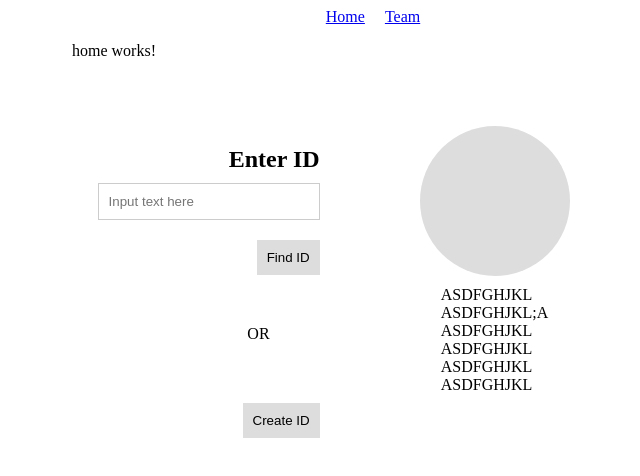
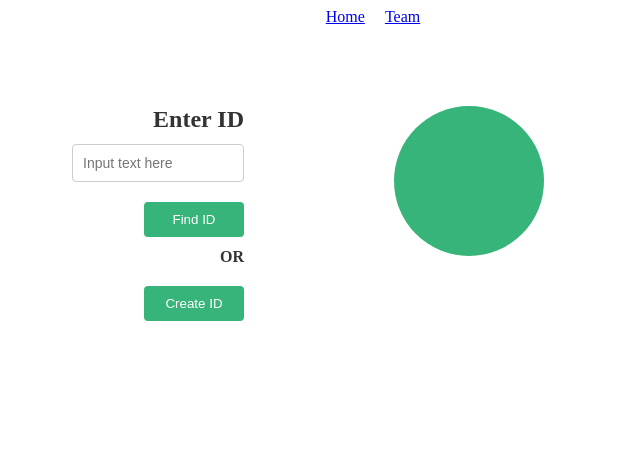
Before and after one commit to dbaglodi/Healthcare-Fraud-Detection, an Angular app in the folder healthcare-fraud-detection/: page /home in a window 1280 px wide. Shown: the top 476 px of the page, without its empty margins (257-897 px from the left). Built offline with nearby package versions, Linux system fonts and the light colour scheme; no server answers.

Commit message:
add css styles

```diff
--- a/healthcare-fraud-detection/src/app/home/home.component.css
+++ b/healthcare-fraud-detection/src/app/home/home.component.css
@@ -1,3 +1,4 @@
+/* Container adjustments for right alignment */
 .container {
     display: flex;
     flex-direction: column;
@@ -7,6 +8,7 @@
     padding: 20px; /* Add some padding around the container */
 }
 
+/* Navigation styles */
 nav ul {
     list-style-type: none;
     padding: 0;
@@ -18,102 +20,158 @@ nav ul li {
     margin-right: 20px;
 }
 
+/* Content section right alignment and spacing */
 .content {
     display: flex;
     justify-content: flex-end; /* Right-aligns the content */
     align-items: flex-start; /* Aligns content at the top */
-    gap: 50px; /* Adjusts space between sections */
+    gap: 150px; /* Adjusts space between sections */
     width: 80%; /* Limits the width of the entire content area */
-    padding: 50px;
+    padding: 80px;
 }
 
+/* Form and image sections with max width */
 .form-section, .image-section {
     max-width: 300px; /* Limits width of both sections */
 }
 
+/* Right-aligned form elements */
 .form-section {
     display: flex;
     flex-direction: column;
     align-items: flex-end; /* Aligns inputs and labels to the right */
+    gap: 0.5px; /* Space between form elements for cleaner look */
 }
 
 .form-section h2 {
-    margin-bottom: 10px;
-    text-align: right; /* Align header to the right */
+    margin: 0 0 10px 0;
+    text-align: left; /* Align header to the right */
+    font-size: 24px;
+    font-weight: bold;
+    color: #333; /* Darker color for the heading */
 }
 
+/* Input text box with right-aligned text */
 .form-section input {
     padding: 10px;
     margin-bottom: 10px;
     border: 1px solid #ccc;
-    width: 200px; /* Fixed width for better alignment */
+    border-radius: 4px;
+    width: 150px; /* Fixed width for better alignment */
+    text-align: left; /* Align input text to the right */
+    font-size: 14px;
 }
 
+/* Button styles with same color as the circle */
 .form-section button {
     padding: 10px;
-    background-color: #ddd;
+    background-color: #37B479; /* Same color as the circle */
+    color: white;
     border: none;
-    margin-top: 10px; /* Space above the button */
+    border-radius: 4px;
+    margin-top: 10px;
+    cursor: pointer;
+    width: 100px;
+    text-align: center;
 }
 
+.form-section button:hover {
+    background-color: #2e9562; /* Darker shade on hover */
+}
+
+/* Styling for OR text */
+.or-text {
+
+    font-size: 16px;
+    font-weight: bold;
+    margin: 10px 0; /* Adds space above and below "OR" */
+    text-align: center;
+    color: #333; /* Darker color for emphasis */
+}
+
+/* Create ID section styling */
+.create-id-section {
+    width: 100%; /* Full width for better alignment */
+    display: flex;
+    flex-direction: column;
+    align-items: flex-end; /* Aligns the form section to the right */
+    gap: 10px; /* Adds space between elements */
+}
+
+/* Right-aligned create ID form */
+.create-id-form {
+    display: flex;
+    flex-direction: column;
+    align-items: flex-end;
+}
+
+/* Input field in the Create ID form */
+.create-id-form input {
+    padding: 10px;
+    border: 1px solid #37B479;
+    border-radius: 4px;
+    width: 200px; /* Fixed width */
+    text-align: right; /* Aligns text to the right */
+}
+
+/* Button styling for the Create ID form */
+.create-id-form button {
+    padding: 10px;
+    background-color: #37B479; /* Same color as the circle */
+    color: white;
+    border: none;
+    border-radius: 4px;
+    cursor: pointer;
+    width: 100px;
+    text-align: center;
+}
+
+.create-id-form button:hover {
+    background-color: #2e9562; /* Darker shade on hover */
+}
+
+/* Image section for profile */
 .image-section {
     display: flex;
     flex-direction: column;
     align-items: center;
 }
 
+/* Circle placeholder with matching color */
 .image-placeholder {
     width: 150px;
     height: 150px;
     border-radius: 50%;
-    background-color: #ddd;
+    background-color: #37B479; /* Color for the circle */
     display: flex;
     justify-content: center;
     align-items: center;
     margin-bottom: 10px;
 }
 
+/* ID list styling */
 .id-list p {
     margin: 0;
 }
 
-.auth-section {
-    position: absolute;
-    top: 10px;
-    right: 10px;
-    font-size: 16px;
+/* Styling for Save ID Button */
+.detect-fraud-section {
+    display: flex;
+    justify-content: flex-end; /* Align button to the right */
+    margin-top: 20px; /* Add some spacing from the top */
 }
 
-.auth-section a {
-    margin-right: 10px;
-    text-decoration: none;
+#saveIdButton {
+    padding: 10px;
+    background-color: #37B479; /* Same color as the circle */
+    color: white;
+    border: none;
+    border-radius: 4px;
+    cursor: pointer;
+    width: 100px;
+    text-align: center;
 }
 
-/* Add styles for the new ID section at the bottom */
-.create-id-section {
-    width: 100%; /* Full width for better alignment */
-    display: flex;
-    flex-direction: column;
-    align-items: flex-end; /* Aligns the form section to the right */
+#saveIdButton:hover {
+    background-color: #2e9562; /* Darker shade on hover */
 }
-
-.create-id-form {
-    display: flex;
-    flex-direction: column;
-    align-items: flex-end; /* Align inputs to the right */
-}
-
-.create-id-form div {
-    margin-bottom: 10px; /* Space between labels and inputs */
-    width: 100%; /* Ensures inputs stretch to fit */
-}
-
-.create-id-form label {
-    margin-right: 10px; /* Space between label and input */
-}
-
-.create-id-form input {
-    padding: 10px;
-    border: 1px solid #ccc;
-    width: 200px; /* Set a fixed width for inputs */
-}
--- a/healthcare-fraud-detection/src/app/home/home.component.html
+++ b/healthcare-fraud-detection/src/app/home/home.component.html
@@ -1,38 +1,35 @@
-<p>home works!</p>
-
 <div class="content">
+    <!-- Form Section: Right-aligned Enter ID form -->
     <div class="form-section">
         <h2>Enter ID</h2>
         <input type="text" placeholder="Input text here" [(ngModel)]="currentID" />
         <button (click)="findIdOld(currentID)">Find ID</button>
-        <div class="content">OR</div>
+
+        <div class="or-text">OR</div> <!-- OR Text -->
+
         <button (click)="createId()">Create ID</button>
     </div>
 
-    <br>
-    <br>
+    <!-- Spacing using CSS instead of <br> -->
 
+    <!-- Image Section -->
     <div class="image-section">
-        <div class="image-placeholder">{{fraud}}</div>
+        <div class="image-placeholder">{{fraud}}</div> <!-- Circular placeholder -->
         <div class="id-list">
-            <p>ASDFGHJKL</p>
-            <p>ASDFGHJKL;A</p>
-            <p>ASDFGHJKL</p>
-            <p>ASDFGHJKL</p>
-            <p>ASDFGHJKL</p>
-            <p>ASDFGHJKL</p>
+
         </div>
     </div>
 
-    <!-- Section for new ID form -->
+    <!-- Section for New ID form (will be populated dynamically) -->
     <div id="newIdSection" class="create-id-section"></div>
 
-    <!-- Detect Fraud Button -->
+    <!-- Detect Fraud Button, shown when formVisible is true -->
     <div *ngIf="formVisible" class="detect-fraud-section">
         <button (click)="detectFraud()">Detect Fraud</button>
     </div>
 
+    <!-- Save ID Button, shown when isIdSectionVisible is true -->
     <div *ngIf="isIdSectionVisible" class="detect-fraud-section">
-      <button id="saveIdButton" (click)="saveIdForm()">Save ID</button>
-  </div>
+        <button id="saveIdButton" (click)="saveIdForm()">Save ID</button>
+    </div>
 </div>
```
Also changed, not shown: 1 other file (tests, documents, lock files or other folders).
